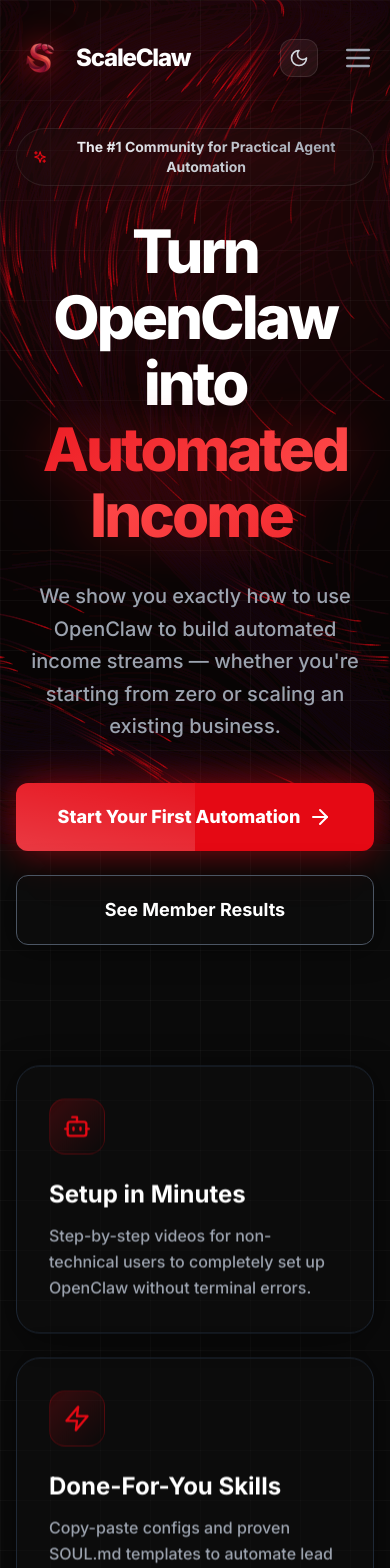
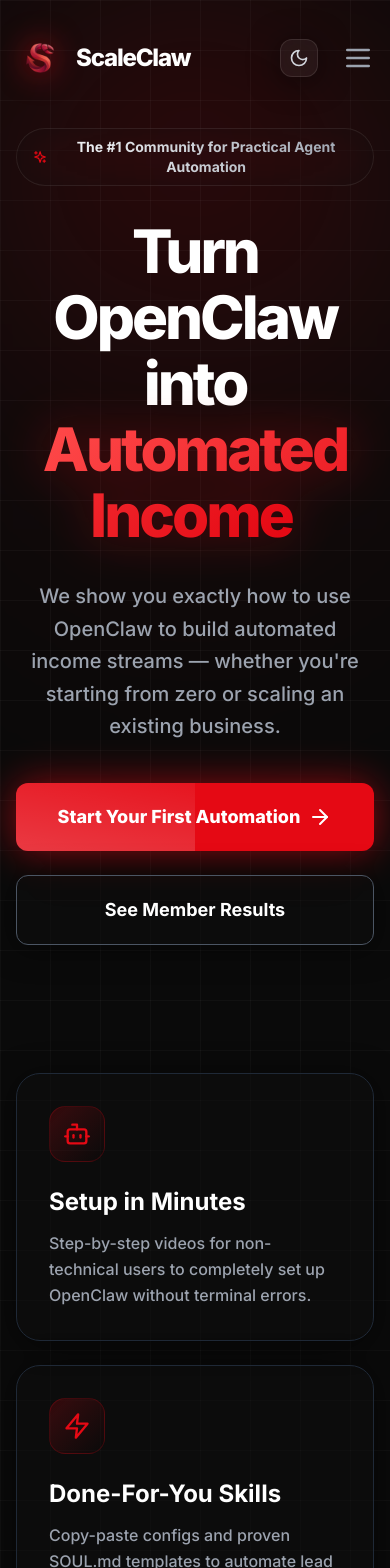
Before and after one commit to scaleclawca-ship-it/ScaleClaw, a React (Vite) app: page / in a window 390 px wide. Shown: the top 1568 px of the page. Built offline with nearby package versions, Linux system fonts and the light colour scheme.

Commit message:
Remove animations, update pricing to //, rename to Best Value

```diff
--- a/src/components/Hero.tsx
+++ b/src/components/Hero.tsx
@@ -1,31 +1,4 @@
 import { ArrowRight, Bot, Zap, TrendingUp, Sparkles } from 'lucide-react';
-import { motion } from 'framer-motion';
-
-const containerVariants = {
-  hidden: { opacity: 0 },
-  visible: {
-    opacity: 1,
-    transition: {
-      staggerChildren: 0.2,
-      delayChildren: 0.1
-    }
-  }
-};
-
-const itemVariants = {
-  hidden: { opacity: 0, y: 30 },
-  visible: { opacity: 1, y: 0, transition: { type: "spring", stiffness: 100, damping: 15 } }
-};
-
-const floatingAnimation = {
-  y: ["-10px", "10px"],
-  transition: {
-    duration: 3,
-    repeat: Infinity,
-    repeatType: "reverse" as const,
-    ease: "easeInOut"
-  }
-};
 
 const Hero = () => {
   return (
@@ -34,81 +7,59 @@
       <div className="absolute top-0 left-1/2 -translate-x-1/2 w-[120%] md:w-full h-[800px] bg-gradient-to-b from-[rgba(229,9,20,0.15)] dark:from-[rgba(229,9,20,0.25)] via-[rgba(229,9,20,0.02)] dark:via-[rgba(229,9,20,0.05)] to-transparent pointer-events-none blur-[120px] rounded-full mix-blend-multiply dark:mix-blend-screen" />
 
       <div className="max-w-7xl mx-auto px-4 sm:px-6 lg:px-8 relative z-10">
-        <motion.div
-          variants={containerVariants}
-          initial="hidden"
-          animate="visible"
-          className="text-center max-w-4xl mx-auto"
-        >
-          <motion.div
-            variants={itemVariants}
-            className="inline-flex items-center gap-2 px-4 py-2 rounded-full glass border-scale-red/40 mb-8 relative overflow-hidden group shadow-sm dark:shadow-none"
-          >
-            <span className="absolute inset-0 bg-gradient-to-r from-transparent via-black/5 dark:via-white/10 to-transparent -translate-x-full group-hover:animate-[shine_1.5s_ease-in-out]"></span>
+        <div className="text-center max-w-4xl mx-auto">
+          <div className="inline-flex items-center gap-2 px-4 py-2 rounded-full glass border-scale-red/40 mb-8 relative overflow-hidden group shadow-sm dark:shadow-none">
+            <span className="absolute inset-0 bg-gradient-to-r from-transparent via-black/5 dark:via-white/10 to-transparent -translate-x-full"></span>
             <Sparkles className="w-4 h-4 text-scale-red" />
             <span className="text-sm font-bold bg-gradient-to-r from-gray-700 to-gray-900 dark:from-gray-100 dark:to-gray-400 bg-clip-text text-transparent">The #1 Community for Practical Agent Automation</span>
-          </motion.div>
+          </div>
 
-          <motion.h1
-            variants={itemVariants}
-            className="text-6xl md:text-8xl font-black tracking-tighter mb-8 leading-[1.1] text-gray-900 dark:text-white"
-          >
+          <h1 className="text-6xl md:text-8xl font-black tracking-tighter mb-8 leading-[1.1] text-gray-900 dark:text-white">
             Turn OpenClaw into <br />
             <span className="text-gradient drop-shadow-sm dark:drop-shadow-[0_0_25px_rgba(229,9,20,0.4)] pr-2">Automated Income</span>
-          </motion.h1>
+          </h1>
 
-          <motion.p
-            variants={itemVariants}
-            className="text-xl md:text-2xl text-gray-600 dark:text-gray-400 mb-10 max-w-2xl mx-auto leading-relaxed font-medium"
-          >
+          <p className="text-xl md:text-2xl text-gray-600 dark:text-gray-400 mb-10 max-w-2xl mx-auto leading-relaxed font-medium">
             We show you exactly how to use OpenClaw to build automated income streams — whether you're starting from zero or scaling an existing business.
-          </motion.p>
+          </p>
 
-          <motion.div
-            variants={itemVariants}
-            className="flex flex-col sm:flex-row items-center justify-center gap-6"
-          >
+          <div className="flex flex-col sm:flex-row items-center justify-center gap-6">
             <a href="#pricing" className="w-full sm:w-auto px-10 py-5 bg-scale-red hover:bg-scale-red-light text-white rounded-xl font-black text-lg transition-all shadow-[0_0_40px_rgba(229,9,20,0.6)] hover:shadow-[0_0_60px_rgba(229,9,20,0.8)] flex items-center justify-center gap-2 hover:-translate-y-2 relative overflow-hidden group">
-              <span className="absolute inset-0 w-full h-full bg-gradient-to-tr from-transparent via-white/20 to-transparent scale-[2.0] -translate-x-full group-hover:animate-[shine_1s_ease-out]"></span>
+              <span className="absolute inset-0 w-full h-full bg-gradient-to-tr from-transparent via-white/20 to-transparent scale-[2.0] -translate-x-full"></span>
               Start Your First Automation <ArrowRight className="w-6 h-6 group-hover:translate-x-1 transition-transform" />
             </a>
             <a href="#proof" className="w-full sm:w-auto px-10 py-5 glass hover:bg-gray-100 dark:hover:bg-white/10 text-gray-900 dark:text-white rounded-xl font-bold text-lg transition-all flex items-center justify-center border border-gray-300 dark:border-gray-600 hover:border-gray-400 hover:-translate-y-1">
               See Member Results
             </a>
-          </motion.div>
-        </motion.div>
+          </div>
+        </div>
 
         {/* Feature Highlights Component inside Hero */}
-        <motion.div
-          variants={containerVariants}
-          initial="hidden"
-          animate="visible"
-          className="mt-32 grid grid-cols-1 md:grid-cols-3 gap-6 lg:gap-8"
-        >
-          <motion.div animate={floatingAnimation} style={{ animationDelay: "0s" }} className="glass p-8 rounded-3xl border border-gray-200 dark:border-gray-800 hover:border-scale-red transition-all group hover:bg-black/[0.02] dark:hover:bg-white/[0.02] h-full flex flex-col">
+        <div className="mt-32 grid grid-cols-1 md:grid-cols-3 gap-6 lg:gap-8">
+          <div className="glass p-8 rounded-3xl border border-gray-200 dark:border-gray-800 hover:border-scale-red transition-all group hover:bg-black/[0.02] dark:hover:bg-white/[0.02] h-full flex flex-col">
             <div className="w-14 h-14 bg-gradient-to-br from-scale-red/10 dark:from-scale-red/20 to-transparent rounded-2xl flex items-center justify-center mb-6 text-scale-red border border-scale-red/20 group-hover:scale-110 transition-transform">
               <Bot className="w-7 h-7" />
             </div>
             <h3 className="text-2xl font-bold mb-3 text-gray-900 dark:text-white">Setup in Minutes</h3>
             <p className="text-gray-600 dark:text-gray-400 leading-relaxed font-medium">Step-by-step videos for non-technical users to completely set up OpenClaw without terminal errors.</p>
-          </motion.div>
+          </div>
 
-          <motion.div animate={floatingAnimation} style={{ animationDelay: "1s" }} className="glass p-8 rounded-3xl border border-gray-200 dark:border-gray-800 hover:border-scale-red transition-all group hover:bg-black/[0.02] dark:hover:bg-white/[0.02] h-full flex flex-col">
+          <div className="glass p-8 rounded-3xl border border-gray-200 dark:border-gray-800 hover:border-scale-red transition-all group hover:bg-black/[0.02] dark:hover:bg-white/[0.02] h-full flex flex-col">
             <div className="w-14 h-14 bg-gradient-to-br from-scale-red/10 dark:from-scale-red/20 to-transparent rounded-2xl flex items-center justify-center mb-6 text-scale-red border border-scale-red/20 group-hover:scale-110 transition-transform">
               <Zap className="w-7 h-7" />
             </div>
             <h3 className="text-2xl font-bold mb-3 text-gray-900 dark:text-white">Done-For-You Skills</h3>
             <p className="text-gray-600 dark:text-gray-400 leading-relaxed font-medium">Copy-paste configs and proven SOUL.md templates to automate lead gen, social, and emails.</p>
-          </motion.div>
+          </div>
 
-          <motion.div animate={floatingAnimation} style={{ animationDelay: "2s" }} className="glass p-8 rounded-3xl border border-gray-200 dark:border-gray-800 hover:border-scale-red transition-all group hover:bg-black/[0.02] dark:hover:bg-white/[0.02] h-full flex flex-col">
+          <div className="glass p-8 rounded-3xl border border-gray-200 dark:border-gray-800 hover:border-scale-red transition-all group hover:bg-black/[0.02] dark:hover:bg-white/[0.02] h-full flex flex-col">
             <div className="w-14 h-14 bg-gradient-to-br from-scale-red/10 dark:from-scale-red/20 to-transparent rounded-2xl flex items-center justify-center mb-6 text-scale-red border border-scale-red/20 group-hover:scale-110 transition-transform">
               <TrendingUp className="w-7 h-7" />
             </div>
             <h3 className="text-2xl font-bold mb-3 text-gray-900 dark:text-white">Real Business Models</h3>
             <p className="text-gray-600 dark:text-gray-400 leading-relaxed font-medium">Not just cool tech. Learn 7 actionable ways to productize OpenClaw for clients or your own side hustle.</p>
-          </motion.div>
-        </motion.div>
+          </div>
+        </div>
       </div>
     </section>
   );
--- a/src/components/Navbar.tsx
+++ b/src/components/Navbar.tsx
@@ -1,6 +1,5 @@
 import { useState, useEffect } from 'react';
 import { Menu, X } from 'lucide-react';
-import { motion, AnimatePresence } from 'framer-motion';
 import ThemeToggle from './ThemeToggle';
 
 const Navbar = () => {
@@ -14,10 +13,7 @@
   }, []);
 
   return (
-    <motion.nav
-      initial={{ y: -100 }}
-      animate={{ y: 0 }}
-      transition={{ type: "spring", stiffness: 100, damping: 20 }}
+    <nav
       className={`fixed w-full z-50 transition-[padding] duration-500 ${scrolled ? 'py-0' : 'py-4'}`}
     >
       <div className={`absolute inset-0 glass transition-opacity duration-500 border-b border-gray-200 dark:border-white/10 shadow-lg dark:shadow-2xl pointer-events-none ${scrolled ? 'opacity-100' : 'opacity-0'}`} />
@@ -64,12 +60,8 @@
         </div>
       </div>
 
-      <AnimatePresence>
-        {isOpen && (
-          <motion.div
-            initial={{ opacity: 0, height: 0 }}
-            animate={{ opacity: 1, height: 'auto' }}
-            exit={{ opacity: 0, height: 0 }}
+      {isOpen && (
+          <div
             className="md:hidden glass border-b border-gray-200 dark:border-white/10 absolute w-full top-20 left-0 shadow-3xl overflow-hidden backdrop-blur-3xl"
           >
             <div className="px-6 pt-4 pb-8 space-y-4">
@@ -80,10 +72,9 @@
                 <a href="#pricing" className="block w-full text-center bg-scale-red hover:bg-scale-red-light px-4 py-4 rounded-2xl text-white font-black text-xl uppercase tracking-widest shadow-lg dark:shadow-[0_0_30px_rgba(229,9,20,0.5)]">Join Community</a>
               </div>
             </div>
-          </motion.div>
+          </div>
         )}
-      </AnimatePresence>
-    </motion.nav>
+    </nav>
   );
 };
 
--- a/src/components/RevenueModels.tsx
+++ b/src/components/RevenueModels.tsx
@@ -1,4 +1,3 @@
-import { motion } from 'framer-motion';
 import { Code, PenTool, Database, Laptop, ShoppingBag, Globe, Share2 } from 'lucide-react';
 import { RevenueModel } from '../types';
 
@@ -42,19 +41,6 @@
 
 const icons = [Globe, Code, Share2, Laptop, ShoppingBag, PenTool, Database];
 
-const containerVariants = {
-  hidden: { opacity: 0 },
-  visible: {
-    opacity: 1,
-    transition: { staggerChildren: 0.1 }
-  }
-};
-
-const cardVariants = {
-  hidden: { opacity: 0, scale: 0.9, y: 20 },
-  visible: { opacity: 1, scale: 1, y: 0, transition: { type: "spring", stiffness: 100 } }
-};
-
 const RevenueModels = () => {
   return (
     <section id="models" className="py-32 bg-gray-50 dark:bg-[#0a0a0a] border-y border-gray-200 dark:border-white/[0.05] relative overflow-hidden bg-grid-pattern transition-colors duration-500">
@@ -63,33 +49,20 @@
 
       <div className="max-w-7xl mx-auto px-4 sm:px-6 lg:px-8 relative z-10">
         <div className="mb-20 md:flex md:items-end justify-between">
-          <motion.div
-            initial={{ opacity: 0, x: -30 }}
-            whileInView={{ opacity: 1, x: 0 }}
-            viewport={{ once: true }}
-            className="max-w-2xl"
-          >
+          <div className="max-w-2xl">
             <h2 className="text-4xl md:text-6xl font-black mb-6 tracking-tight text-gray-900 dark:text-white">7 Ways to <br/><span className="text-gradient drop-shadow-sm dark:drop-shadow-md">Monetize.</span></h2>
             <p className="text-gray-600 dark:text-gray-400 text-xl font-medium leading-relaxed">
               We teach specific frameworks for generating income with OpenClaw. Pick your path and follow the blueprint.
             </p>
-          </motion.div>
+          </div>
         </div>
 
-        <motion.div
-          variants={containerVariants}
-          initial="hidden"
-          whileInView="visible"
-          viewport={{ once: true, margin: "-100px" }}
-          className="grid grid-cols-1 sm:grid-cols-2 lg:grid-cols-4 gap-6"
-        >
+        <div className="grid grid-cols-1 sm:grid-cols-2 lg:grid-cols-4 gap-6">
           {models.map((model, index) => {
             const Icon = icons[index];
             return (
-              <motion.div
+              <div
                 key={index}
-                variants={cardVariants}
-                whileHover={{ y: -8, scale: 1.02 }}
                 className="glass p-8 rounded-3xl border border-gray-200 dark:border-white/[0.08] hover:border-scale-red/50 transition-all duration-300 group cursor-default bg-white/50 dark:bg-white/[0.01] hover:bg-white dark:hover:bg-white/[0.03] flex flex-col h-full"
               >
                 <div className="flex justify-between items-start mb-6">
@@ -100,13 +73,13 @@
                 <h3 className="text-xl font-bold text-gray-900 dark:text-white mb-3 group-hover:text-scale-red-light transition-colors">{model.title}</h3>
                 <p className="text-sm text-gray-600 dark:text-gray-400 mb-6 leading-relaxed font-medium">{model.description}</p>
                 <div className="inline-flex mt-auto items-center gap-2 px-3 py-1.5 rounded-full bg-green-500/10 border border-green-500/20 text-green-600 dark:text-green-400 text-xs font-bold uppercase tracking-wider self-start">
-                  <span className="w-1.5 h-1.5 rounded-full bg-green-500 dark:bg-green-400 animate-pulse"></span>
+                  <span className="w-1.5 h-1.5 rounded-full bg-green-500 dark:bg-green-400"></span>
                   {model.income}
                 </div>
-              </motion.div>
+              </div>
             )
           })}
-        </motion.div>
+        </div>
       </div>
     </section>
   );
--- a/src/components/ThemeToggle.tsx
+++ b/src/components/ThemeToggle.tsx
@@ -1,5 +1,4 @@
 import { Moon, Sun } from 'lucide-react';
-import { motion } from 'framer-motion';
 import { useTheme } from '../hooks/useTheme';
 
 export const ThemeToggle = () => {
@@ -12,31 +11,7 @@
       aria-label="Toggle theme"
     >
       <div className="relative w-5 h-5 flex items-center justify-center">
-        <motion.div
-          initial={false}
-          animate={{
-            scale: theme === 'dark' ? 1 : 0,
-            opacity: theme === 'dark' ? 1 : 0,
-            rotate: theme === 'dark' ? 0 : 90
-          }}
-          transition={{ type: 'spring', stiffness: 200, damping: 10 }}
-          className="absolute"
-        >
-          <Moon className="w-5 h-5" />
-        </motion.div>
-
-        <motion.div
-          initial={false}
-          animate={{
-            scale: theme === 'light' ? 1 : 0,
-            opacity: theme === 'light' ? 1 : 0,
-            rotate: theme === 'light' ? 0 : -90
-          }}
-          transition={{ type: 'spring', stiffness: 200, damping: 10 }}
-          className="absolute text-yellow-500"
-        >
-          <Sun className="w-5 h-5" />
-        </motion.div>
+        {theme === 'dark' ? <Moon className="w-5 h-5 absolute" /> : <Sun className="w-5 h-5 absolute text-yellow-500" />}
       </div>
     </button>
   );
--- a/src/components/ValueProp.tsx
+++ b/src/components/ValueProp.tsx
@@ -1,18 +1,4 @@
-import { motion } from 'framer-motion';
 import { ShieldCheck, Target, Users } from 'lucide-react';
-
-const containerVariants = {
-  hidden: { opacity: 0 },
-  visible: {
-    opacity: 1,
-    transition: { staggerChildren: 0.2 }
-  }
-};
-
-const itemVariants = {
-  hidden: { opacity: 0, x: -30 },
-  visible: { opacity: 1, x: 0, transition: { type: "spring", stiffness: 100 } }
-};
 
 const ValueProp = () => {
   return (
@@ -22,28 +8,16 @@
       <div className="absolute top-0 right-0 w-1/2 h-full bg-gradient-to-l from-scale-red/[0.03] to-transparent pointer-events-none" />
 
       <div className="max-w-7xl mx-auto px-4 sm:px-6 lg:px-8">
-        <motion.div
-          initial={{ opacity: 0, y: 30 }}
-          whileInView={{ opacity: 1, y: 0 }}
-          viewport={{ once: true, margin: "-100px" }}
-          transition={{ duration: 0.6 }}
-          className="text-center mb-20"
-        >
+        <div className="text-center mb-20">
           <h2 className="text-4xl md:text-6xl font-black mb-6 tracking-tight text-gray-900 dark:text-white">Built For Action Takers. <br className="hidden md:block"/> <span className="text-scale-red">Not Developers.</span></h2>
           <p className="text-gray-600 dark:text-gray-400 max-w-2xl mx-auto text-xl font-medium leading-relaxed">
             We bridge the gap between open-source AI power and everyday business owners. Stop watching GitHub tutorials and start building real revenue streams.
           </p>
-        </motion.div>
+        </div>
 
         <div className="grid md:grid-cols-2 gap-16 lg:gap-24 items-center">
-          <motion.div
-            variants={containerVariants}
-            initial="hidden"
-            whileInView="visible"
-            viewport={{ once: true, margin: "-100px" }}
-            className="space-y-10 focus:outline-none"
-          >
-            <motion.div variants={itemVariants} className="flex gap-6 group">
+          <div className="space-y-10 focus:outline-none">
+            <div className="flex gap-6 group">
               <div className="flex-shrink-0 w-16 h-16 bg-black/[0.03] dark:bg-white/[0.03] border border-black/5 dark:border-white/10 rounded-2xl flex items-center justify-center text-scale-red mt-1 group-hover:bg-scale-red group-hover:text-white transition-all duration-500 shadow-xl group-hover:shadow-[0_0_30px_rgba(229,9,20,0.5)] group-hover:-translate-y-1 group-hover:scale-110">
                 <Target className="w-8 h-8" />
               </div>
@@ -51,9 +25,9 @@
                 <h3 className="text-2xl font-bold mb-3 text-gray-900 dark:text-white group-hover:text-scale-red-light transition-colors">Direct Path to Income</h3>
                 <p className="text-gray-600 dark:text-gray-400 text-lg leading-relaxed font-medium">Forget "theoretical AI." We provide specific blueprints for Content Repurposing Agencies, Lead Gen automation, and Freelance enablement.</p>
               </div>
-            </motion.div>
+            </div>
 
-            <motion.div variants={itemVariants} className="flex gap-6 group">
+            <div className="flex gap-6 group">
               <div className="flex-shrink-0 w-16 h-16 bg-black/[0.03] dark:bg-white/[0.03] border border-black/5 dark:border-white/10 rounded-2xl flex items-center justify-center text-scale-red mt-1 group-hover:bg-scale-red group-hover:text-white transition-all duration-500 shadow-xl group-hover:shadow-[0_0_30px_rgba(229,9,20,0.5)] group-hover:-translate-y-1 group-hover:scale-110">
                 <ShieldCheck className="w-8 h-8" />
               </div>
@@ -61,9 +35,9 @@
                 <h3 className="text-2xl font-bold mb-3 text-gray-900 dark:text-white group-hover:text-scale-red-light transition-colors">Safe Execution Environment</h3>
                 <p className="text-gray-600 dark:text-gray-400 text-lg leading-relaxed font-medium">Security matters. We teach you exactly how to configure OpenClaw so you don't leak API keys, expose local data, or suffer prompt injections.</p>
               </div>
-            </motion.div>
+            </div>
 
-            <motion.div variants={itemVariants} className="flex gap-6 group">
+            <div className="flex gap-6 group">
               <div className="flex-shrink-0 w-16 h-16 bg-black/[0.03] dark:bg-white/[0.03] border border-black/5 dark:border-white/10 rounded-2xl flex items-center justify-center text-scale-red mt-1 group-hover:bg-scale-red group-hover:text-white transition-all duration-500 shadow-xl group-hover:shadow-[0_0_30px_rgba(229,9,20,0.5)] group-hover:-translate-y-1 group-hover:scale-110">
                 <Users className="w-8 h-8" />
               </div>
@@ -71,17 +45,11 @@
                 <h3 className="text-2xl font-bold mb-3 text-gray-900 dark:text-white group-hover:text-scale-red-light transition-colors">Community Driven Support</h3>
                 <p className="text-gray-600 dark:text-gray-400 text-lg leading-relaxed font-medium">You are never stuck alone. Our private Discord is filled with 14-30 year olds actively building and troubleshooting alongside you.</p>
               </div>
-            </motion.div>
-          </motion.div>
+            </div>
+          </div>
 
-          <motion.div
-            initial={{ opacity: 0, scale: 0.9, rotateY: -15 }}
-            whileInView={{ opacity: 1, scale: 1, rotateY: 0 }}
-            viewport={{ once: true, margin: "-100px" }}
-            transition={{ duration: 0.8, type: "spring", stiffness: 50 }}
-            className="relative perspective-1000"
-          >
-            <div className="absolute inset-0 bg-scale-red opacity-20 dark:opacity-30 blur-[60px] dark:blur-[100px] rounded-full mix-blend-multiply dark:mix-blend-screen scale-75 animate-pulse"></div>
+          <div className="relative perspective-1000">
+            <div className="absolute inset-0 bg-scale-red opacity-20 dark:opacity-30 blur-[60px] dark:blur-[100px] rounded-full mix-blend-multiply dark:mix-blend-screen scale-75"></div>
             <div className="glass p-4 rounded-[2rem] border border-gray-200 dark:border-white/10 relative z-10 hover:border-scale-red/50 transition-colors duration-500 shadow-2xl bg-white/50 dark:bg-transparent">
               <img
                 src="https://images.unsplash.com/photo-1551288049-bebda4e38f71?auto=format&fit=crop&w=1200&q=80"
@@ -89,12 +57,12 @@
                 className="rounded-2xl w-full object-cover h-96 opacity-90 mix-blend-multiply dark:mix-blend-screen filter contrast-125"
               />
               {/* Overlay elements */}
-              <div className="absolute bottom-10 left-10 glass px-6 py-4 rounded-xl border border-gray-300 dark:border-white/20 shadow-2xl animate-bounce bg-white/80 dark:bg-transparent">
+              <div className="absolute bottom-10 left-10 glass px-6 py-4 rounded-xl border border-gray-300 dark:border-white/20 shadow-2xl bg-white/80 dark:bg-transparent">
                  <p className="text-gray-900 dark:text-white font-black text-xl">$14,250 <span className="text-green-500 dark:text-green-400 text-sm font-bold">▲ 24%</span></p>
                  <p className="text-gray-500 dark:text-gray-400 text-xs font-bold uppercase tracking-wider">Passive Revenue</p>
               </div>
             </div>
-          </motion.div>
+          </div>
         </div>
       </div>
     </section>
--- a/src/index.css
+++ b/src/index.css
@@ -37,38 +37,6 @@
   box-shadow: 0 4px 30px rgba(0, 0, 0, 0.5);
 }
 
-.glass::before {
-  content: "";
-  position: absolute;
-  top: 0;
-  left: -100%;
-  width: 50%;
-  height: 100%;
-  background: linear-gradient(
-    to right,
-    rgba(0, 0, 0, 0) 0%,
-    rgba(0, 0, 0, 0.03) 50%,
-    rgba(0, 0, 0, 0) 100%
-  );
-  transform: skewX(-20deg);
-  animation: shine 8s infinite;
-}
-
-.dark .glass::before {
-  background: linear-gradient(
-    to right,
-    rgba(255, 255, 255, 0) 0%,
-    rgba(255, 255, 255, 0.03) 50%,
-    rgba(255, 255, 255, 0) 100%
-  );
-}
-
-@keyframes shine {
-  0% { left: -100%; }
-  20% { left: 200%; }
-  100% { left: 200%; }
-}
-
 .glow {
   box-shadow: 0 0 30px rgba(229, 9, 20, 0.15);
   transition: all 0.4s cubic-bezier(0.175, 0.885, 0.32, 1.275);
@@ -82,17 +50,10 @@
 .text-gradient {
   background: linear-gradient(135deg, #FF4B4B, #E50914, #FF4B4B);
   background-size: 200% auto;
-  animation: textShine 4s linear infinite;
   -webkit-background-clip: text;
   -webkit-text-fill-color: transparent;
   background-clip: text;
   color: transparent;
-}
-
-@keyframes textShine {
-  to {
-    background-position: 200% center;
-  }
 }
 
 /* Base animated grid background */
--- a/src/pages/Home.tsx
+++ b/src/pages/Home.tsx
@@ -5,12 +5,10 @@
 import RevenueModels from '../components/RevenueModels';
 import PricingTiers from '../components/PricingTiers';
 import Footer from '../components/Footer';
-import BackgroundEffect from '../components/BackgroundEffect';
 
 const Home = () => {
   return (
     <div className="min-h-screen bg-gray-50 dark:bg-scale-dark text-gray-900 dark:text-white font-sans selection:bg-scale-red/30 relative transition-colors duration-500">
-      <BackgroundEffect />
       <Navbar />
       <main className="relative z-10">
         <Hero />
```
Also changed, not shown: src/components/PricingTiers.tsx (+11 -22 lines).
